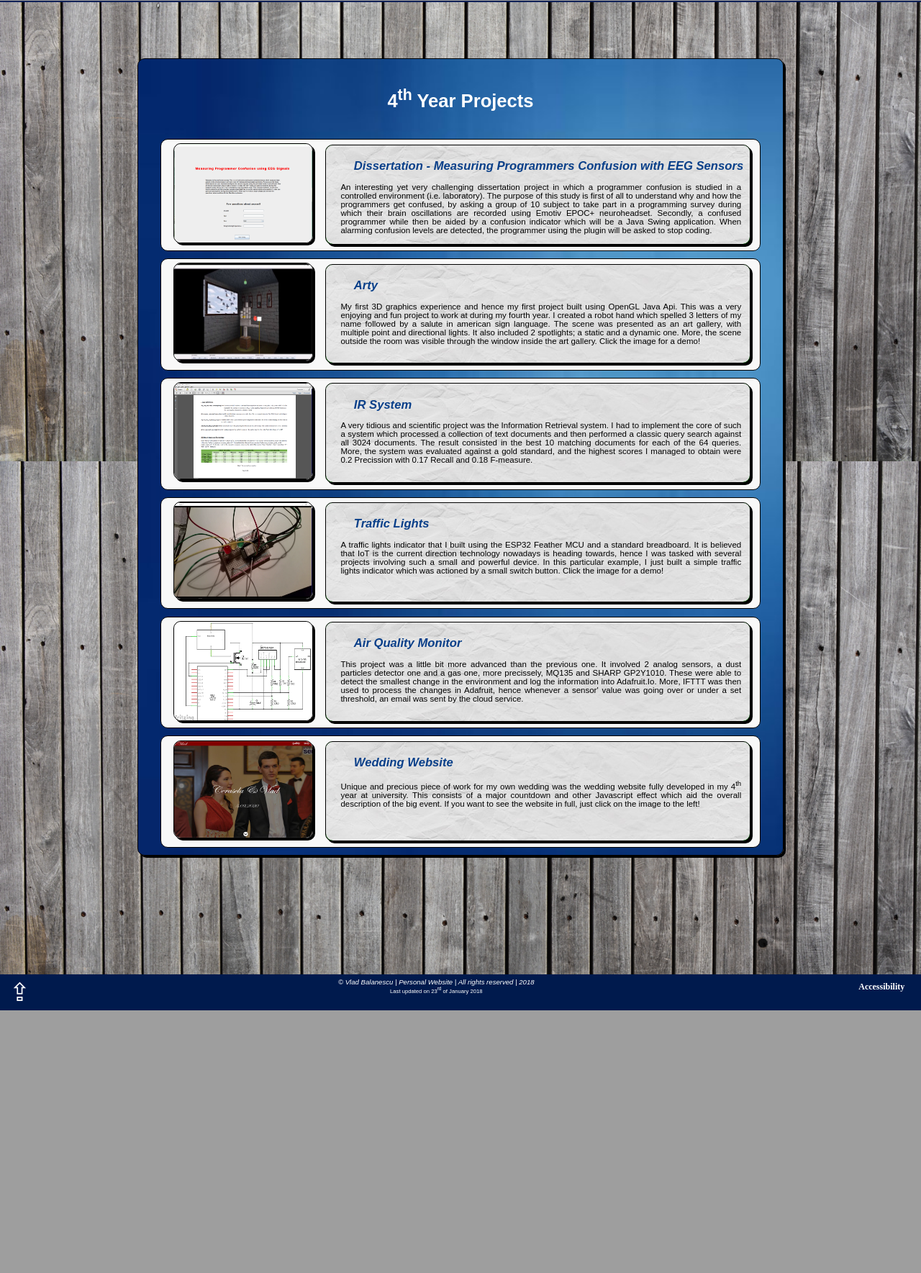
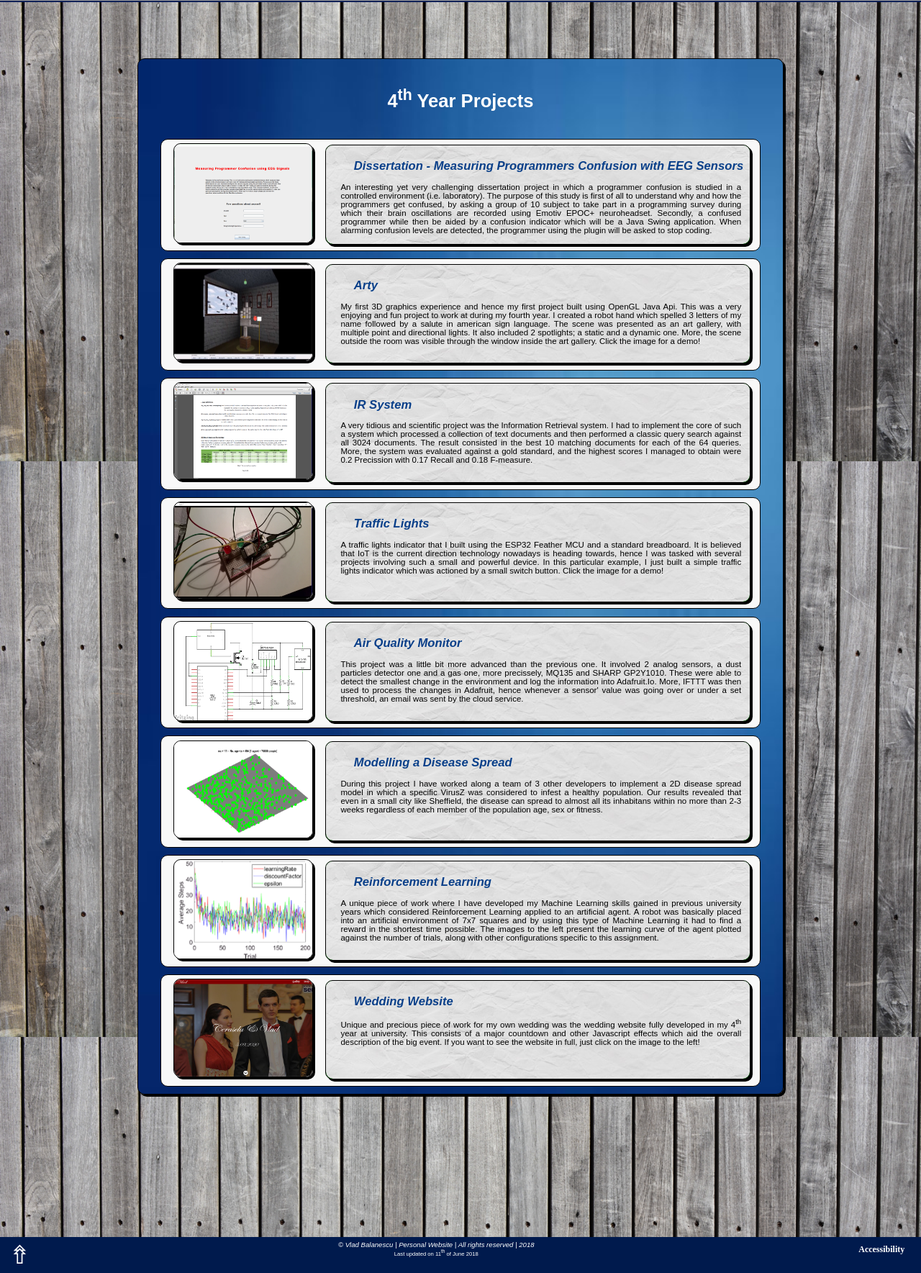
Before and after one commit to vladbalanescu/personalWebsite, a PHP site: page /portfolio4.html in a window 1280 px wide. Shown: the part 959-2728 px from the top of the page at 72% size. Before the commit the page ends 2363 px from the top, so only its background shows below. Run offline with PHP 8.4, Linux system fonts and the light colour scheme; some libraries are stand-ins or nearby versions; grey boxes are pictures that could not be loaded.

Commit message:
Updated the website to version 11062018

```diff
--- a/Stylesheets/headerANDfooter.css
+++ b/Stylesheets/headerANDfooter.css
@@ -84,7 +84,7 @@ body {
 
 #logoImage, #logoImageOnHome {
   margin: 0.3vw 0vw 0vw 1vw;
-  width: 8vw;
+  width: 7vw;
   height: 2.3vw;
   -webkit-transition: 0.8s;
   -moz-transition: 0.8s;
--- a/accessibility.html
+++ b/accessibility.html
@@ -115,7 +115,7 @@
 
 	<!---Footer-->
 	<div id="footer">
-		<p id="up" title="Back to top" alt="">&#x21ea;</p>
+		<p id="up" title="Back to top" alt="">&#x21ee;</p>
 		<div class="accessibility">
 			<ul>
 				<li>
@@ -124,7 +124,7 @@
 			</ul>
 		</div>
 		<p id="footerText"> &copy; Vlad Balanescu | Personal Website | All rights reserved | 2018</p>
-		<p id="footerText2"> Last updated on 23<sup>rd</sup> of January 2018</p>
+		<p id="footerText2"> Last updated on 11<sup>th</sup> of June 2018</p>
 	</div>
 </body>
 
--- a/contact.html
+++ b/contact.html
@@ -123,7 +123,7 @@
 
 	<!---Footer-->
 	<div id="footer">
-		<p id="up" title="Back to top" alt="">&#x21ea;</p>
+		<p id="up" title="Back to top" alt="">&#x21ee;</p>
 		<div class="accessibility">
 			<ul>
 				<li>
@@ -132,7 +132,7 @@
 			</ul>
 		</div>
 		<p id="footerText"> &copy; Vlad Balanescu | Personal Website | All rights reserved | 2018</p>
-		<p id="footerText2"> Last updated on 23<sup>rd</sup> of January 2018</p>
+		<p id="footerText2"> Last updated on 11<sup>th</sup> of June 2018</p>
 	</div>
 </body>
 
--- a/games.html
+++ b/games.html
@@ -107,7 +107,7 @@
 
 	<!---Footer-->
 	<div id="footer">
-		<p id="up" title="Back to top" alt="">&#x21ea;</p>
+		<p id="up" title="Back to top" alt="">&#x21ee;</p>
 		<div class="accessibility">
 			<ul>
 				<li>
@@ -116,7 +116,7 @@
 			</ul>
 		</div>
 		<p id="footerText"> &copy; Vlad Balanescu | Personal Website | All rights reserved | 2018</p>
-		<p id="footerText2"> Last updated on 23<sup>rd</sup> of January 2018</p>
+		<p id="footerText2"> Last updated on 11<sup>th</sup> of June 2018</p>
 	</div>
 </body>
 
--- a/passions.html
+++ b/passions.html
@@ -175,7 +175,7 @@
 				<img class="galleryPic" src="Multimedia/Gallery/G38.jpg" alt="" />
 				<img class="galleryPic" src="Multimedia/Gallery/G37.jpg" alt="" />
 				<img class="galleryPic" src="Multimedia/Gallery/G84.png" alt="" />
-				<img class="galleryPic" src="Multimedia/Gallery/G8.jpg" alt="" />
+				<img class="galleryPic" src="Multimedia/Gallery/G100.png" alt="" />
 				<img class="galleryPic" src="Multimedia/Gallery/G4.jpg" alt="" />
 
 				<!--Gallery controls-->
@@ -190,7 +190,7 @@
 
 	<!---Footer-->
 	<div id="footer">
-		<p id="up" title="Back to top" alt="">&#x21ea;</p>
+		<p id="up" title="Back to top" alt="">&#x21ee;</p>
 		<div class="accessibility">
 			<ul>
 				<li>
@@ -199,7 +199,7 @@
 			</ul>
 		</div>
 		<p id="footerText"> &copy; Vlad Balanescu | Personal Website | All rights reserved | 2018</p>
-		<p id="footerText2"> Last updated on 23<sup>rd</sup> of January 2018</p>
+		<p id="footerText2"> Last updated on 11<sup>th</sup> of June 2018</p>
 	</div>
 
 	<!--Special script - needs to load after the html-->
--- a/portfolio1.html
+++ b/portfolio1.html
@@ -392,7 +392,7 @@
 
 	<!---Footer-->
 	<div id="footer">
-		<p id="up" title="Back to top" alt="">&#x21ea;</p>
+		<p id="up" title="Back to top" alt="">&#x21ee;</p>
 		<div class="accessibility">
 			<ul>
 				<li>
@@ -401,7 +401,7 @@
 			</ul>
 		</div>
 		<p id="footerText"> &copy; Vlad Balanescu | Personal Website | All rights reserved | 2018</p>
-		<p id="footerText2"> Last updated on 23<sup>rd</sup> of January 2018</p>
+		<p id="footerText2"> Last updated on 11<sup>th</sup> of June 2018</p>
 	</div>
 </body>
 
--- a/portfolio2.html
+++ b/portfolio2.html
@@ -337,7 +337,7 @@
 
 	<!---Footer-->
 	<div id="footer">
-		<p id="up" title="Back to top" alt="">&#x21ea;</p>
+		<p id="up" title="Back to top" alt="">&#x21ee;</p>
 		<div class="accessibility">
 			<ul>
 				<li>
@@ -346,7 +346,7 @@
 			</ul>
 		</div>
 		<p id="footerText"> &copy; Vlad Balanescu | Personal Website | All rights reserved | 2018</p>
-		<p id="footerText2"> Last updated on 23<sup>rd</sup> of January 2018</p>
+		<p id="footerText2"> Last updated on 11<sup>th</sup> of June 2018</p>
 	</div>
 </body>
 
--- a/portfolio3.html
+++ b/portfolio3.html
@@ -118,7 +118,7 @@
 
 	<!---Footer-->
 	<div id="footer">
-		<p id="up" title="Back to top" alt="">&#x21ea;</p>
+		<p id="up" title="Back to top" alt="">&#x21ee;</p>
 		<div class="accessibility">
 			<ul>
 				<li>
@@ -127,7 +127,7 @@
 			</ul>
 		</div>
 		<p id="footerText"> &copy; Vlad Balanescu | Personal Website | All rights reserved | 2018</p>
-		<p id="footerText2"> Last updated on 23<sup>rd</sup> of January 2018</p>
+		<p id="footerText2"> Last updated on 11<sup>th</sup> of June 2018</p>
 	</div>
 </body>
 
--- a/portfolio4.html
+++ b/portfolio4.html
@@ -217,6 +217,65 @@
 			</ul>
 		</div>
 
+		<!-- Modelling a disease spread -->
+		<div class="projectBox">
+			<div class="flipContainer">
+				<div class="flipper">
+					<div class="front">
+						<img class="projectImg" src="Multimedia/Gallery/G98.png" alt="" />
+					</div>
+					<div class="back">
+						<img class="projectImg" src="Multimedia/Gallery/G99.png" alt="" />
+					</div>
+				</div>
+			</div>
+			<ul class="description effect">
+				<li>
+					<p class="zero"><span class="bold"> Technology used:</span> Matlab</p>
+				</li>
+				<li>
+					<div class="one bold">
+						<div class="innerD">
+							Modelling a Disease Spread
+						</div>
+						<div class="littleD"> During this project I have worked along a team of 3 other developers to implement a 2D disease spread model in which a specific VirusZ was considered to
+							                    infest a healthy population. Our results revealed that even in a small city like Sheffield, the disease can spread to almost all its inhabitans within
+																	no more than 2-3 weeks regardless of each member of the population age, sex or fitness.
+						</div>
+					</div>
+				</li>
+			</ul>
+		</div>
+
+		<!-- Reinforcement learning -->
+		<div class="projectBox">
+			<div class="slidePics">
+				<figure id="slidyR">
+					<img src="Multimedia/Gallery/G100.png" alt="" />
+					<img src="Multimedia/Gallery/G101.png" alt="" />
+					<img src="Multimedia/Gallery/G102.png" alt="" />
+					<img src="Multimedia/Gallery/G103.png" alt="" />
+				</figure>
+			</div>
+			<ul class="description effect">
+				<li>
+					<p class="zero"><span class="bold"> Technology used:</span> Matlab</p>
+				</li>
+				<li>
+					<div class="one bold">
+						<div class="innerD">
+							Reinforcement Learning
+						</div>
+						<div class="littleD"> A unique piece of work where I have developed my Machine Learning skills gained in previous university years which considered Reinforcement Learning applied
+							                    to an artificial agent. A robot was basically placed into an artificial environment of 7x7 squares and by using this type of Machine Learning it had to find
+																	a reward in the shortest time possible. The images to the left present the learning curve of the agent plotted against the number of trials, along with other
+																	configurations specific to this assignment.
+						</div>
+					</div>
+				</li>
+			</ul>
+		</div>
+
 		<!-- Wedding Website -->
 		<div class="projectBox">
 			<a href="#" onClick="window.open('https://vladbalanescu.github.io/ceraselaandvladaregettingmarried/', '_blank')">
@@ -231,7 +290,7 @@
 						<div class="innerD">
 							Wedding Website
 						</div>
-						<div class="littleD"> Unique and precious piece of work for my own wedding was the wedding website fully developed in my 4<sup>th</sup> year at university. This consists of a major countdown and other Javascript effect which aid the overall description of the big event. If you want to
+						<div class="littleD"> Unique and precious piece of work for my own wedding was the wedding website fully developed in my 4<sup>th</sup> year at university. This consists of a major countdown and other Javascript effects which aid the overall description of the big event. If you want to
 							                    see the website in full, just click on the image to the left!
 						</div>
 					</div>
@@ -243,7 +302,7 @@
 
 	<!---Footer-->
 	<div id="footer">
-		<p id="up" title="Back to top" alt="">&#x21ea;</p>
+		<p id="up" title="Back to top" alt="">&#x21ee;</p>
 		<div class="accessibility">
 			<ul>
 				<li>
@@ -252,7 +311,7 @@
 			</ul>
 		</div>
 		<p id="footerText"> &copy; Vlad Balanescu | Personal Website | All rights reserved | 2018</p>
-		<p id="footerText2"> Last updated on 23<sup>rd</sup> of January 2018</p>
+		<p id="footerText2"> Last updated on 11<sup>th</sup> of June 2018</p>
 	</div>
 </body>
 
--- a/resume.html
+++ b/resume.html
@@ -88,7 +88,7 @@
 
 		<!---Footer-->
 		<div id="footer">
-			<p id="up" title="Back to top" alt="">&#x21ea;</p>
+			<p id="up" title="Back to top" alt="">&#x21ee;</p>
 			<div class="accessibility">
 				<ul>
 					<li>
@@ -97,7 +97,7 @@
 				</ul>
 			</div>
 			<p id="footerText"> &copy; Vlad Balanescu | Personal Website | All rights reserved | 2018</p>
-			<p id="footerText2"> Last updated on 23<sup>rd</sup> of January 2018</p>
+			<p id="footerText2"> Last updated on 11<sup>th</sup> of June 2018</p>
 		</div>
 	</div>
 </body>
```
Also changed, not shown: Stylesheets/index.css (+1 -6 lines), index.html (+5 -5 lines), Multimedia/Gallery/G100.png (added), Multimedia/Gallery/G101.png (added), Multimedia/Gallery/G102.png (added), Multimedia/Gallery/G103.png (added), Multimedia/Gallery/G98.png (added), Multimedia/Gallery/G99.png (added).
